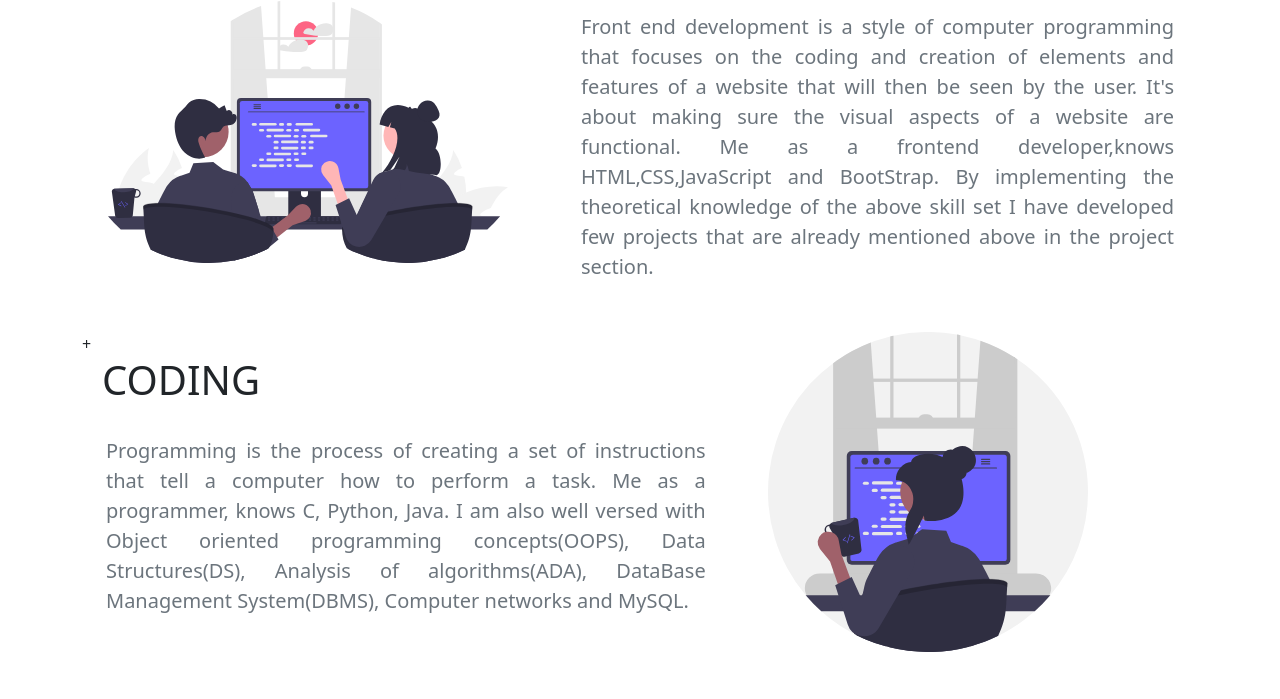
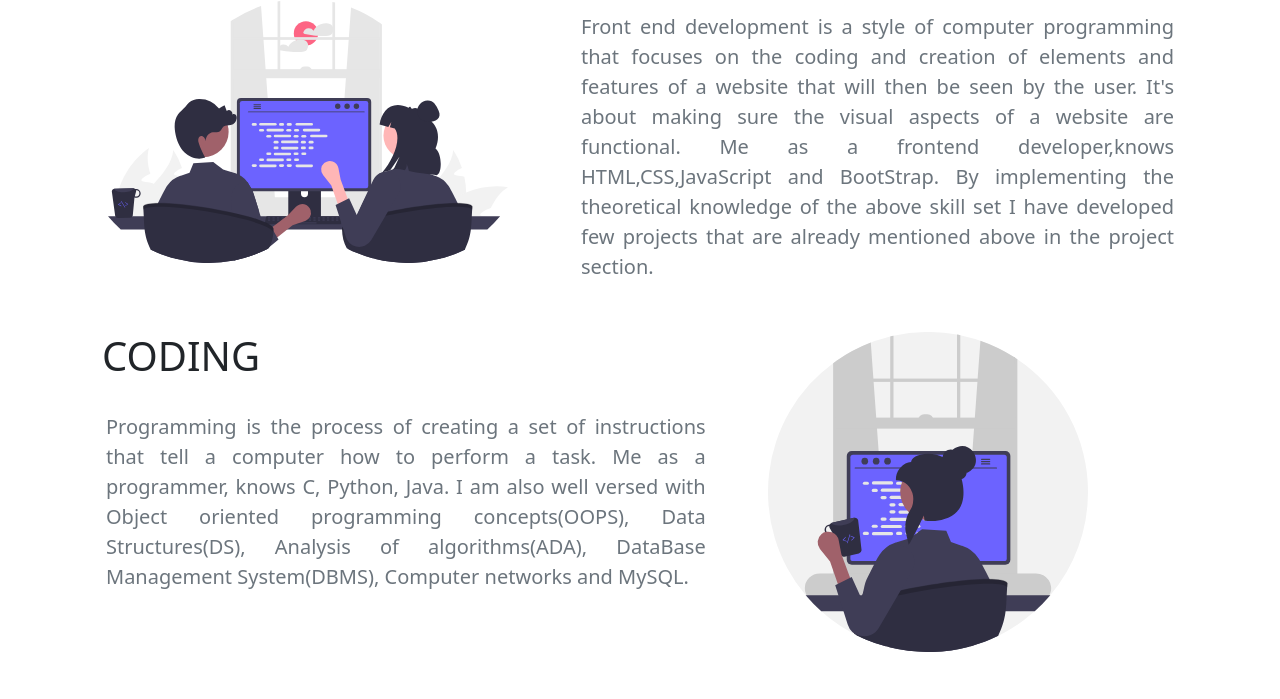
Before and after one commit to Prachi-Solankure/portfolio, a plain HTML site: page index.html in a window 1280 px wide. Shown: the part 1905-2604 px from the top of the page. Drawn offline with nearby package versions, Linux system fonts and the light colour scheme.

Commit message:
Update index.html

```diff
--- a/index.html
+++ b/index.html
@@ -148,7 +148,7 @@
               </div>
 
               <div class="row g-sm-2">
-                <div class="col-sm-7 col-12">+
+                <div class="col-sm-7 col-12">
                   <h1 STYLE="margin-left:20px">CODING</h1>
                   <p class="lead text-muted p-4" style="text-align:justify">Programming is the process of creating a set of instructions that tell a computer how to perform a task. Me as a programmer, knows C, Python, Java. I am also well versed with Object oriented programming concepts(OOPS), Data Structures(DS), Analysis of algorithms(ADA), DataBase Management System(DBMS), Computer networks and MySQL.
 
```
